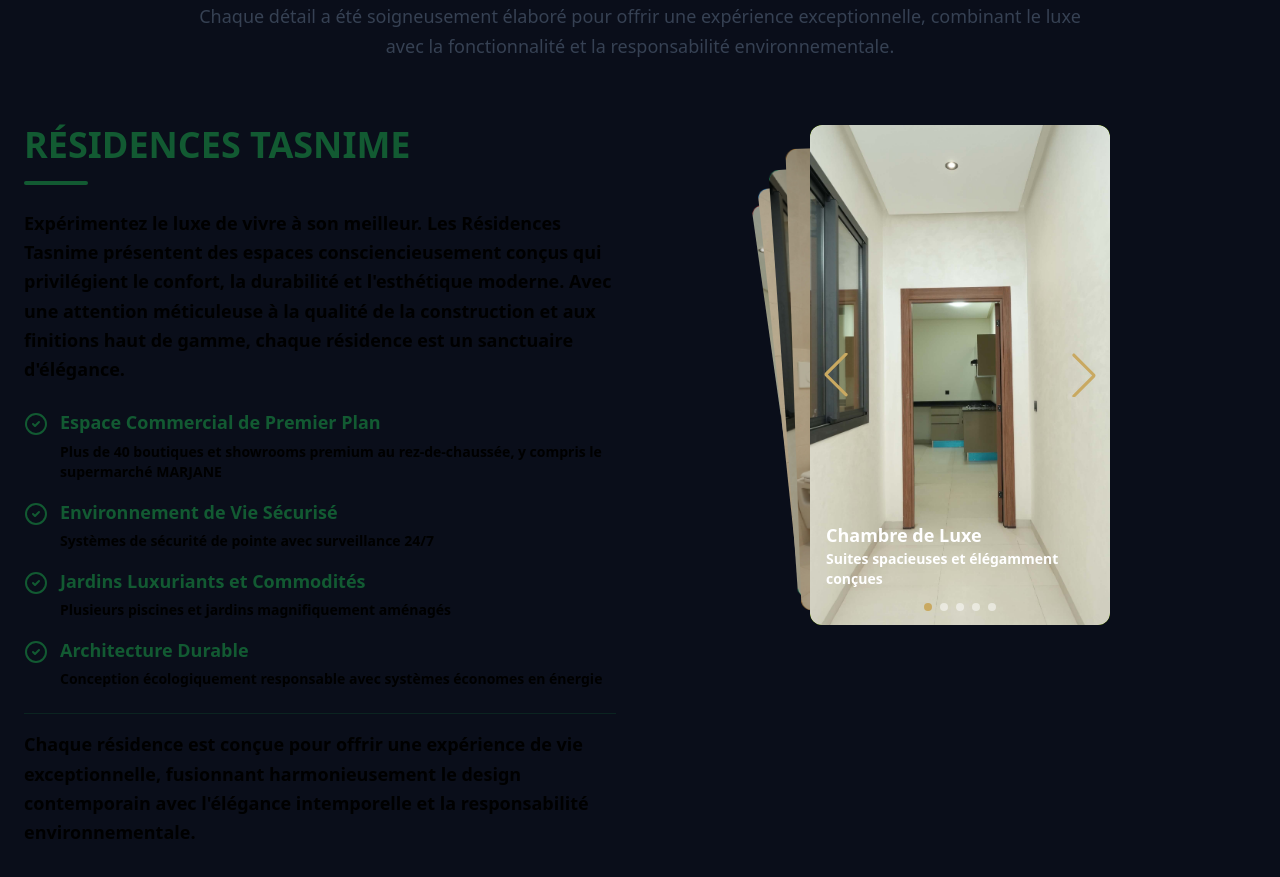
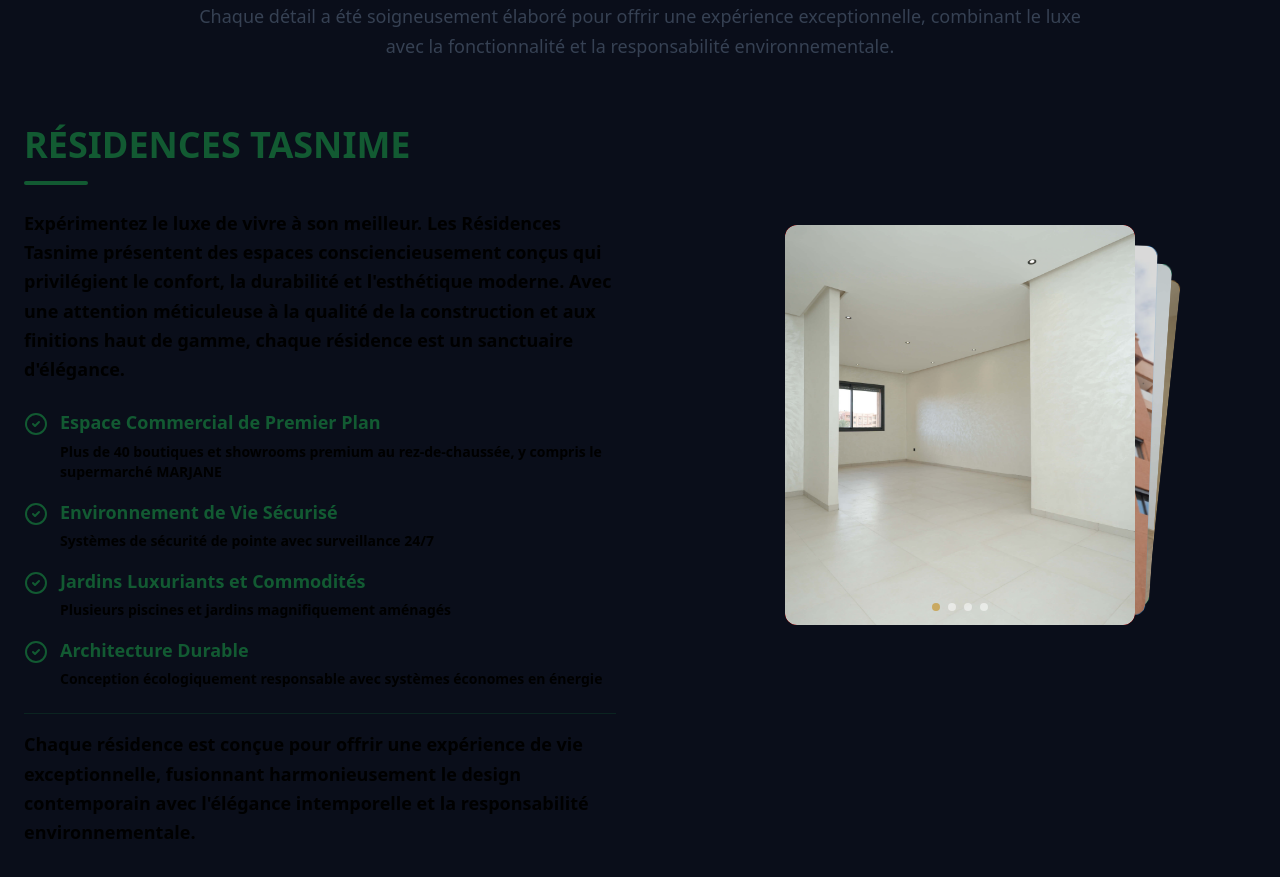
Before and after one commit to Hicham2115/Tansime-Website, a React (Vite) app: page / in a window 1280 px wide. Shown: the part 4400-5277 px from the top of the page. Built offline with nearby package versions, Linux system fonts and the light colour scheme.

Commit message:
first commit

```diff
--- a/src/App.css
+++ b/src/App.css
@@ -1,9 +1,10 @@
 .swiper,
 .mySwiper {
-  width: 300px;
-  max-width: 300px;
-  height: 500px;
+  width: 350px;
+  max-width: 350px;
+  height: 400px;
   border-radius: 12px;
+  margin-top: 100px;
   overflow: hidden;
 }
 
--- a/src/Pages/Contact.jsx
+++ b/src/Pages/Contact.jsx
@@ -9,7 +9,7 @@ import {
   Building2,
   MessageSquare,
 } from "lucide-react";
-import chambreImage from "@/assets/Imgs/SAM-DUP.jpg";
+import chambreImage from "@/assets/Imgs2/2.jpg";
 import PageTransition from "@/components/PageTransition";
 import FadeInUp from "@/components/FadeInUp";
 
@@ -47,12 +47,12 @@ export default function Contact() {
   return (
     <PageTransition className="min-h-screen">
       {/* Hero Section */}
-      <section className="relative min-h-[50vh] flex items-center justify-center overflow-hidden">
+      <section className="relative min-h-[70vh] flex items-center justify-center overflow-hidden">
         <div
           className="absolute inset-0 bg-cover bg-center bg-no-repeat -mt-20"
           style={{ backgroundImage: `url(${chambreImage})` }}
         />
-        <div className="absolute inset-0 bg-black/60" />
+        <div className="absolute inset-0 bg-black/30" />
         <div className="absolute inset-0 bg-[linear-gradient(rgba(201,169,97,0.03)_1px,transparent_1px),linear-gradient(90deg,rgba(201,169,97,0.03)_1px,transparent_1px)] bg-[length:64px_64px]" />
 
         <div className="container relative z-10 px-4 md:px-6 py-16 sm:py-20">
@@ -100,7 +100,10 @@ export default function Contact() {
                   </h2>
                 </div>
 
-                <form onSubmit={handleSubmit} className="space-y-4 sm:space-y-6">
+                <form
+                  onSubmit={handleSubmit}
+                  className="space-y-4 sm:space-y-6"
+                >
                   <div>
                     <label className="block text-sm font-semibold text-white mb-2">
                       Nom Complet *
--- a/src/Pages/Gallery.jsx
+++ b/src/Pages/Gallery.jsx
@@ -55,6 +55,11 @@ export default function Gallery() {
 
   const galleryItems = [
     // Real photos
+    { id: 9, category: "residences", image: RUR04229 },
+    { id: 9, category: "residences", image: two },
+    { id: 9, category: "residences", image: RUR04395 },
+    { id: 8, category: "residences", image: LAST },
+
     { id: 1, category: "residences", image: A7409471 },
     { id: 2, category: "residences", image: A7409479 },
     { id: 3, category: "residences", image: A7409482 },
@@ -86,12 +91,7 @@ export default function Gallery() {
     { id: 27, category: "residences", image: samSalon },
     { id: 28, category: "residences", image: studioSalon },
 
-    { id: 9, category: "residences", image: RUR04395 },
-    { id: 9, category: "residences", image: RUR04229 },
 
-    { id: 9, category: "residences", image: two },
-
-    { id: 8, category: "residences", image: LAST },
   ];
 
   const filteredItems =
--- a/src/components/Home/Slider.jsx
+++ b/src/components/Home/Slider.jsx
@@ -14,11 +14,10 @@ import { EffectCards, Pagination, Navigation } from "swiper/modules";
 import { CheckCircle2 } from "lucide-react";
 import FadeInUp from "@/components/FadeInUp";
 
-import salonDup from "../../assets/Imgs/A7409578.JPG";
-import salonSamKitch from "../../assets/Imgs/A7409585.JPG";
-import samDup from "../../assets/Imgs/A7409574.JPG";
-import samSalon from "../../assets/Imgs/A7409576.JPG";
-import sam from "../../assets/Imgs/A7409471.JPG";
+import salonDup from "../../assets/Imgs2/A7409535.JPG";
+import salonSamKitch from "../../assets/Imgs2/2.jpg";
+import samDup from "../../assets/Imgs2/A7409570.JPG";
+import samSalon from "../../assets/Imgs2/A7409471.JPG";
 
 const sliderImages = [
   {
@@ -41,11 +40,6 @@ const sliderImages = [
     src: samSalon,
     title: "Espace Divertissement",
     description: "Espace dédié à la détente et aux loisirs",
-  },
-  {
-    src: sam,
-    title: "Chambre d'Invités",
-    description: "Hébergement confortable pour vos invités",
   },
 ];
 
@@ -186,13 +180,11 @@ export default function Slider() {
 
             <FadeInUp delay={0.4} className="space-y-8">
               <Swiper
-                className="mySwiper"
-                effect={"cards"}
-                grabCursor={true}
+                effect="cards"
+                grabCursor
                 pagination={{ clickable: true }}
-                navigation={true}
-                modules={[EffectCards, Pagination, Navigation]}
-                loop={true}
+                modules={[EffectCards, Pagination]}
+                loop={false}
               >
                 {sliderImages.map((slide, index) => (
                   <SwiperSlide key={index} className="relative">
@@ -202,14 +194,14 @@ export default function Slider() {
                         alt={slide.title}
                         className="w-full h-full object-cover"
                       />
-                      <div className="absolute bottom-5 left-0 right-0  p-4">
+                      {/* <div className="absolute bottom-5 left-0 right-0  p-4">
                         <h3 className="text-white font-bold text-lg">
                           {slide.title}
                         </h3>
                         <p className="text-white text-sm">
                           {slide.description}
                         </p>
-                      </div>
+                      </div> */}
                     </div>
                   </SwiperSlide>
                 ))}
```
